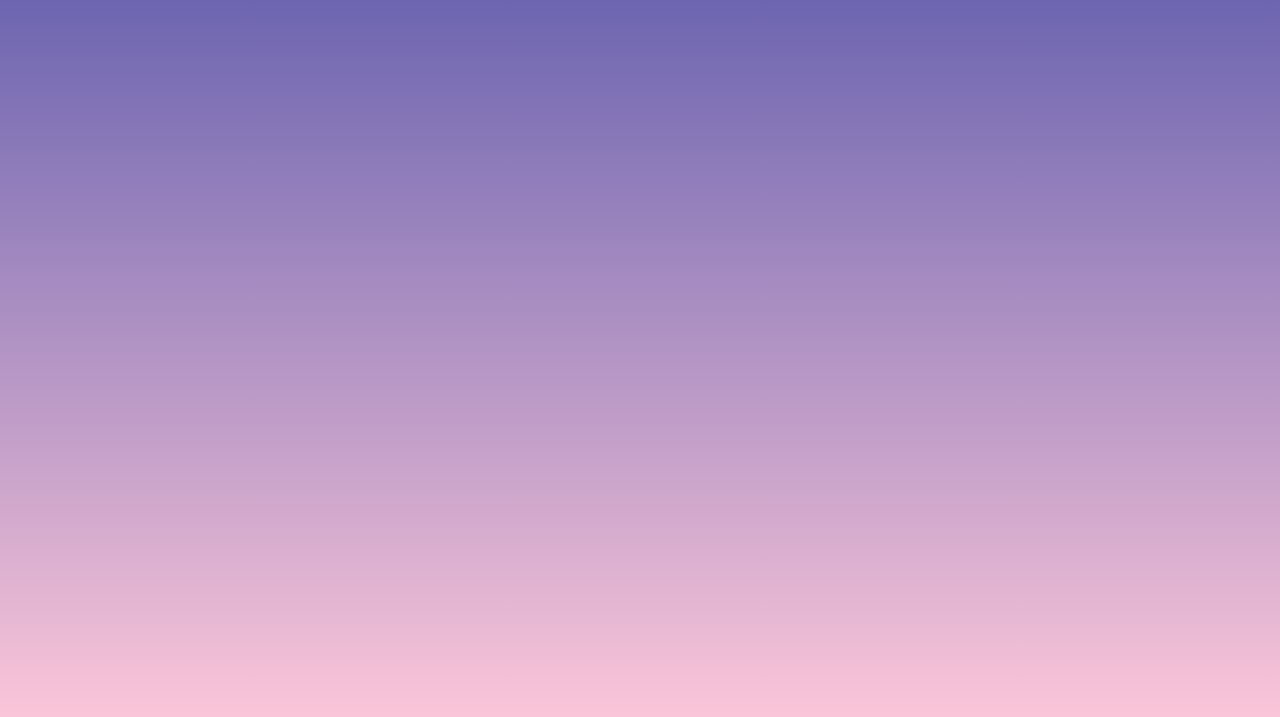
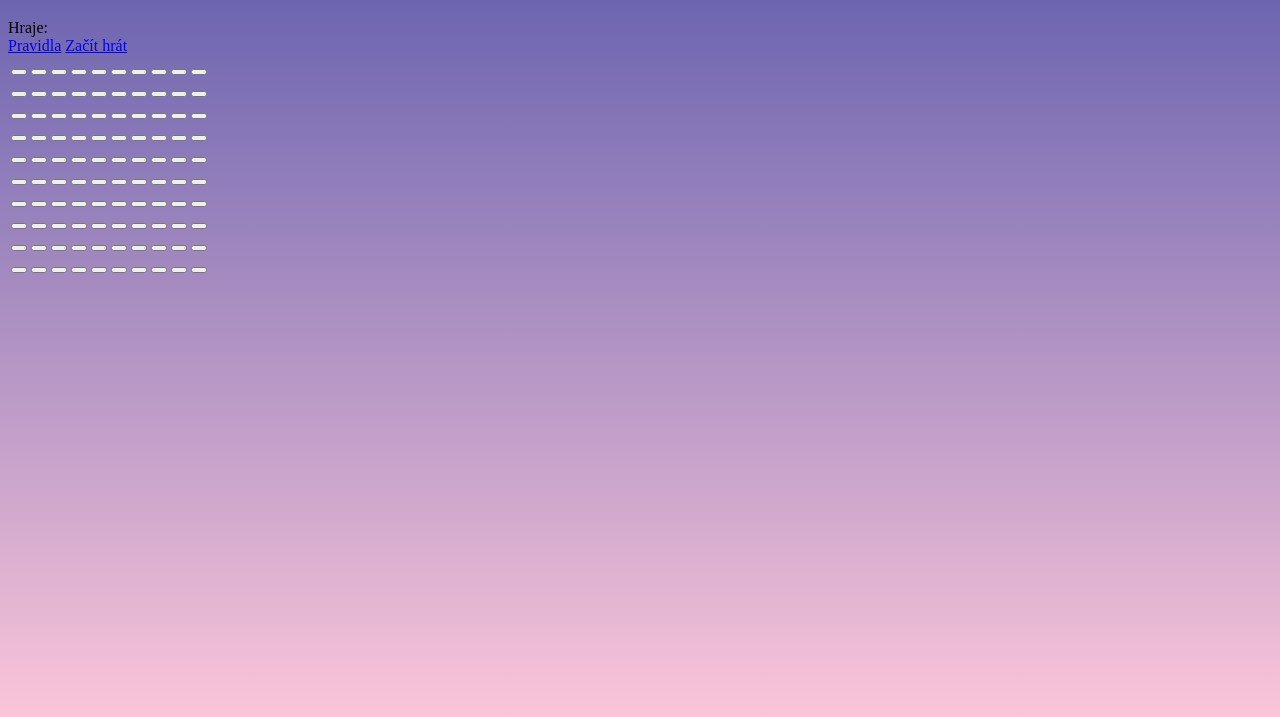
Before and after one commit to Kristyna-Novakova/piskvorky, a plain HTML site: page hra.html in a window 1280 px wide. Shown: the part 61-778 px from the top of the page. Drawn offline with Linux system fonts and the light colour scheme.

Commit message:
HTML Structure

```diff
--- a/hra.html
+++ b/hra.html
@@ -8,6 +8,139 @@
     <title>Document</title>
   </head>
   <body>
-    <h1>Piškvorky</h1>
+    <main class="play">
+      <h1 class="play-title">Piškvorky</h1>
+      <div class="conatiner-buttons">
+        <span class="player">Hraje: </span>
+        <div class="buttons-main">
+          <a href="index.html" class="button-home">Pravidla</a>
+          <a href="hra.html" class="button-replay">Začít hrát</a>
+        </div>
+      </div>
+      <table class="playing-field">
+        <tbody>
+          <tr>
+            <td><button></button></td>
+            <td><button></button></td>
+            <td><button></button></td>
+            <td><button></button></td>
+            <td><button></button></td>
+            <td><button></button></td>
+            <td><button></button></td>
+            <td><button></button></td>
+            <td><button></button></td>
+            <td><button></button></td>
+          </tr>
+          <tr>
+            <td><button></button></td>
+            <td><button></button></td>
+            <td><button></button></td>
+            <td><button></button></td>
+            <td><button></button></td>
+            <td><button></button></td>
+            <td><button></button></td>
+            <td><button></button></td>
+            <td><button></button></td>
+            <td><button></button></td>
+          </tr>
+          <tr>
+            <td><button></button></td>
+            <td><button></button></td>
+            <td><button></button></td>
+            <td><button></button></td>
+            <td><button></button></td>
+            <td><button></button></td>
+            <td><button></button></td>
+            <td><button></button></td>
+            <td><button></button></td>
+            <td><button></button></td>
+          </tr>
+          <tr>
+            <td><button></button></td>
+            <td><button></button></td>
+            <td><button></button></td>
+            <td><button></button></td>
+            <td><button></button></td>
+            <td><button></button></td>
+            <td><button></button></td>
+            <td><button></button></td>
+            <td><button></button></td>
+            <td><button></button></td>
+          </tr>
+          <tr>
+            <td><button></button></td>
+            <td><button></button></td>
+            <td><button></button></td>
+            <td><button></button></td>
+            <td><button></button></td>
+            <td><button></button></td>
+            <td><button></button></td>
+            <td><button></button></td>
+            <td><button></button></td>
+            <td><button></button></td>
+          </tr>
+          <tr>
+            <td><button></button></td>
+            <td><button></button></td>
+            <td><button></button></td>
+            <td><button></button></td>
+            <td><button></button></td>
+            <td><button></button></td>
+            <td><button></button></td>
+            <td><button></button></td>
+            <td><button></button></td>
+            <td><button></button></td>
+          </tr>
+          <tr>
+            <td><button></button></td>
+            <td><button></button></td>
+            <td><button></button></td>
+            <td><button></button></td>
+            <td><button></button></td>
+            <td><button></button></td>
+            <td><button></button></td>
+            <td><button></button></td>
+            <td><button></button></td>
+            <td><button></button></td>
+          </tr>
+          <tr>
+            <td><button></button></td>
+            <td><button></button></td>
+            <td><button></button></td>
+            <td><button></button></td>
+            <td><button></button></td>
+            <td><button></button></td>
+            <td><button></button></td>
+            <td><button></button></td>
+            <td><button></button></td>
+            <td><button></button></td>
+          </tr>
+          <tr>
+            <td><button></button></td>
+            <td><button></button></td>
+            <td><button></button></td>
+            <td><button></button></td>
+            <td><button></button></td>
+            <td><button></button></td>
+            <td><button></button></td>
+            <td><button></button></td>
+            <td><button></button></td>
+            <td><button></button></td>
+          </tr>
+          <tr>
+            <td><button></button></td>
+            <td><button></button></td>
+            <td><button></button></td>
+            <td><button></button></td>
+            <td><button></button></td>
+            <td><button></button></td>
+            <td><button></button></td>
+            <td><button></button></td>
+            <td><button></button></td>
+            <td><button></button></td>
+          </tr>
+        </tbody>
+      </table>
+    </main>
   </body>
 </html>
```
